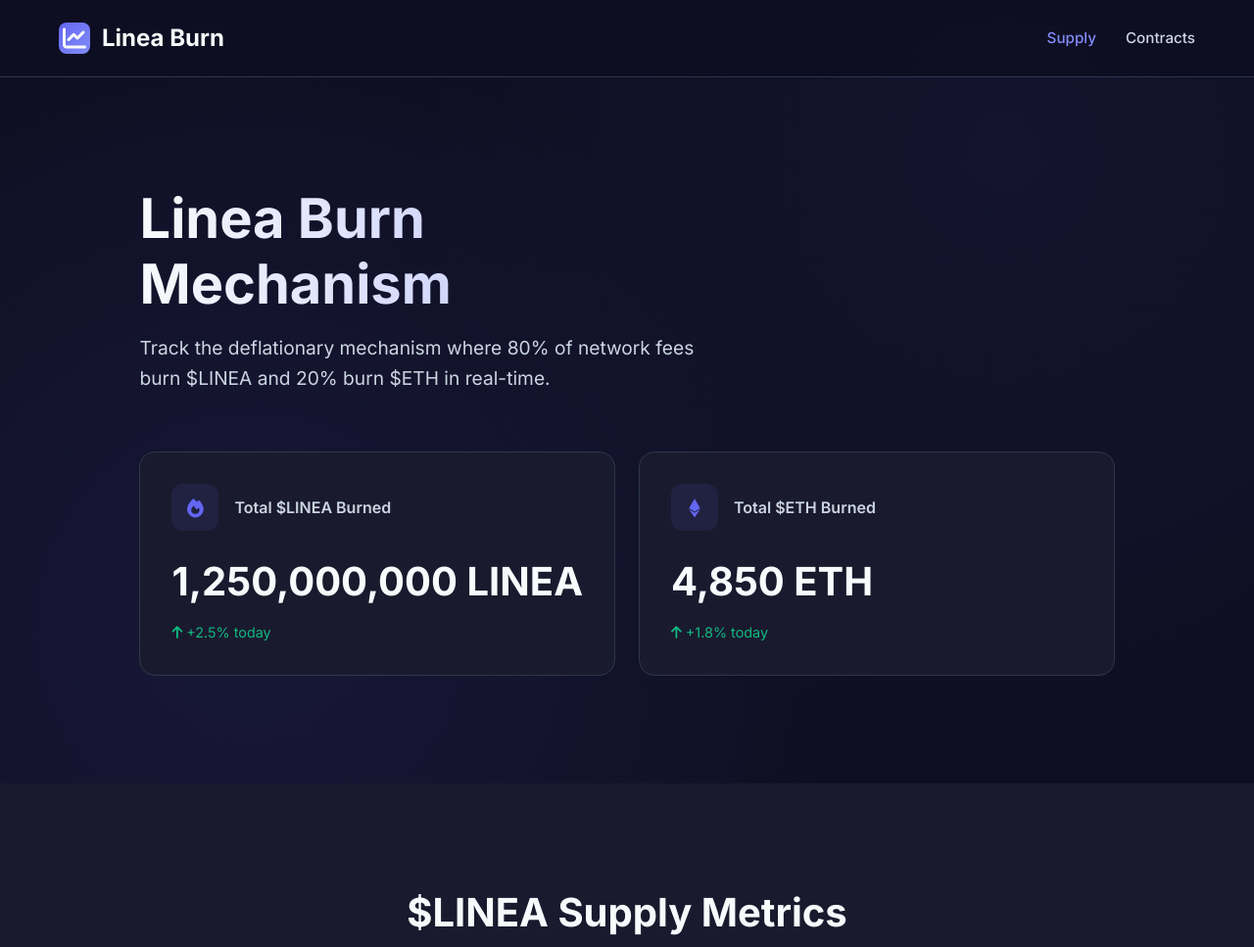
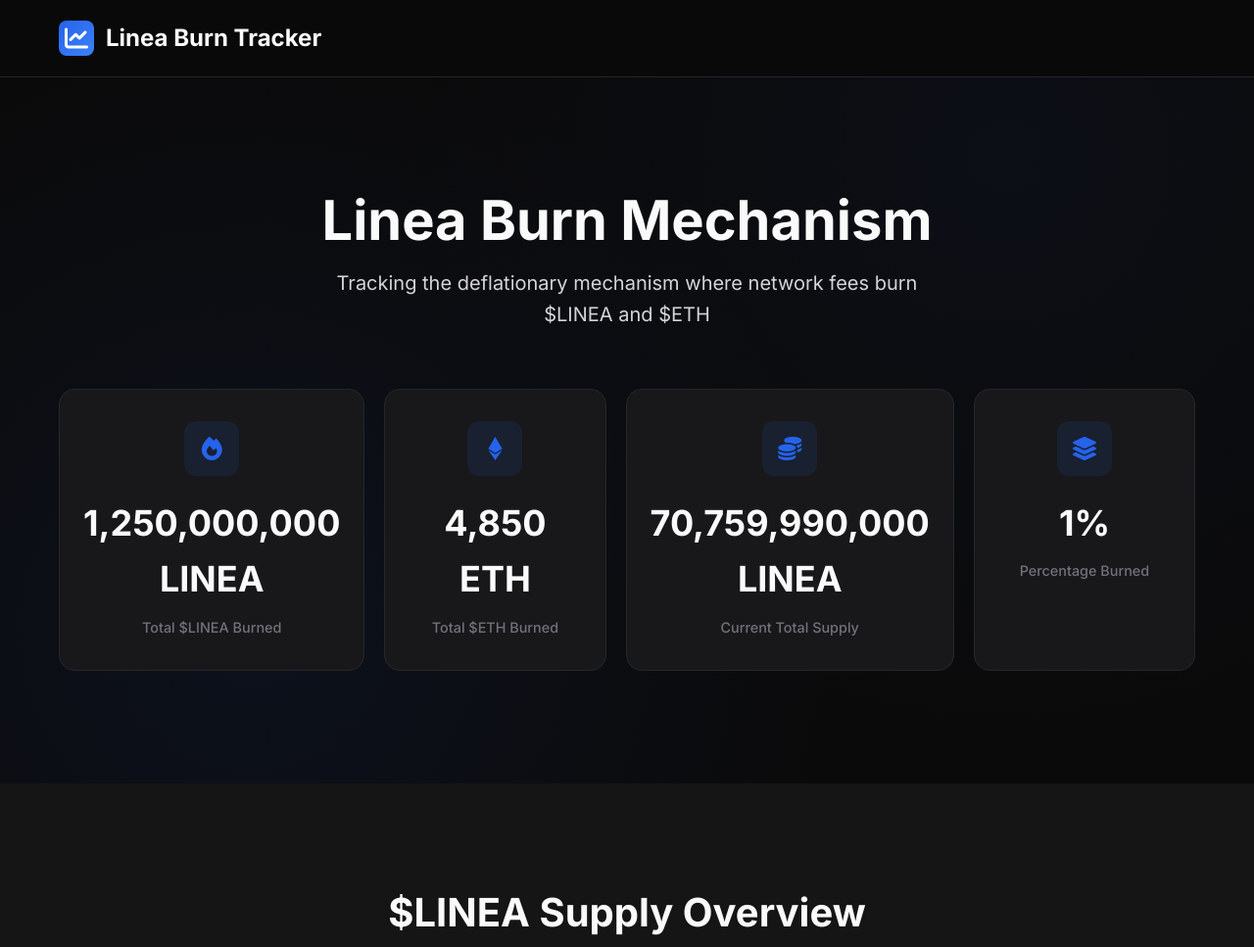
Before and after one commit to ali90110100/testlinea, a plain HTML site: page index.html in a window 1280 px wide. Shown: the top 967 px of the page at 98% size. Drawn offline with Linux system fonts and the light colour scheme.

Commit message:
Update index.html

```diff
--- a/index.html
+++ b/index.html
@@ -8,15 +8,15 @@
     <link href="https://fonts.googleapis.com/css2?family=Inter:wght@300;400;500;600;700&display=swap" rel="stylesheet">
     <style>
         :root {
-            --primary: #0f0f23;
-            --secondary: #1a1a2e;
-            --accent: #6366f1;
-            --accent-light: #818cf8;
-            --text-primary: #f8fafc;
-            --text-secondary: #cbd5e1;
-            --text-muted: #64748b;
-            --success: #10b981;
-            --border: #2d3748;
+            --primary: #0a0a0a;
+            --secondary: #151515;
+            --accent: #2563eb;
+            --accent-light: #3b82f6;
+            --text-primary: #fafafa;
+            --text-secondary: #d4d4d8;
+            --text-muted: #71717a;
+            --border: #27272a;
+            --card-bg: #18181b;
         }
 
         * {
@@ -41,7 +41,7 @@
 
         /* Header Styles */
         header {
-            background: rgba(15, 15, 35, 0.95);
+            background: rgba(10, 10, 10, 0.95);
             backdrop-filter: blur(10px);
             position: fixed;
             width: 100%;
@@ -65,31 +65,14 @@
         }
 
         .logo-icon {
-            width: 32px;
-            height: 32px;
+            width: 36px;
+            height: 36px;
             background: linear-gradient(135deg, var(--accent), var(--accent-light));
             border-radius: 8px;
             display: flex;
             align-items: center;
             justify-content: center;
-        }
-
-        nav ul {
-            display: flex;
-            list-style: none;
-            gap: 30px;
-        }
-
-        nav a {
-            color: var(--text-secondary);
-            text-decoration: none;
-            font-weight: 500;
-            transition: color 0.3s;
-            font-size: 0.95rem;
-        }
-
-        nav a:hover, nav a.active {
-            color: var(--accent-light);
+            color: white;
         }
 
         /* Hero Section */
@@ -109,93 +92,81 @@
             width: 100%;
             height: 100%;
             background:
-                radial-gradient(circle at 20% 80%, rgba(99, 102, 241, 0.1) 0%, transparent 50%),
-                radial-gradient(circle at 80% 20%, rgba(99, 102, 241, 0.05) 0%, transparent 50%);
+                radial-gradient(circle at 20% 80%, rgba(37, 99, 235, 0.08) 0%, transparent 50%),
+                radial-gradient(circle at 80% 20%, rgba(37, 99, 235, 0.05) 0%, transparent 50%);
             z-index: -1;
         }
 
         .hero-content {
             width: 100%;
+            text-align: center;
         }
 
         .hero h1 {
             font-size: 3.5rem;
             margin-bottom: 16px;
             font-weight: 700;
-            background: linear-gradient(to right, var(--text-primary), var(--accent-light));
-            -webkit-background-clip: text;
-            -webkit-text-fill-color: transparent;
-            line-height: 1.2;
+            line-height: 1.1;
         }
 
         .hero p {
-            font-size: 1.2rem;
+            font-size: 1.25rem;
             color: var(--text-secondary);
-            margin-bottom: 40px;
+            margin-bottom: 60px;
             max-width: 600px;
+            margin-left: auto;
+            margin-right: auto;
         }
 
         .stats-grid {
             display: grid;
-            grid-template-columns: repeat(2, 1fr);
-            gap: 24px;
-            margin-top: 60px;
+            grid-template-columns: repeat(4, 1fr);
+            gap: 20px;
+            margin-top: 40px;
         }
 
         .stat-card {
-            background: var(--secondary);
+            background: var(--card-bg);
             border-radius: 16px;
-            padding: 32px;
+            padding: 32px 24px;
             border: 1px solid var(--border);
-            transition: transform 0.3s, box-shadow 0.3s;
+            transition: all 0.3s ease;
             display: flex;
             flex-direction: column;
+            align-items: center;
+            text-align: center;
         }
 
         .stat-card:hover {
             transform: translateY(-5px);
+            border-color: var(--accent);
             box-shadow: 0 10px 30px rgba(0, 0, 0, 0.2);
-            border-color: var(--accent);
-        }
-
-        .stat-header {
-            display: flex;
-            align-items: center;
-            margin-bottom: 20px;
         }
 
         .stat-icon {
-            width: 48px;
-            height: 48px;
-            background: rgba(99, 102, 241, 0.1);
+            width: 56px;
+            height: 56px;
+            background: rgba(37, 99, 235, 0.1);
             border-radius: 12px;
             display: flex;
             align-items: center;
             justify-content: center;
-            margin-right: 16px;
+            margin-bottom: 20px;
             color: var(--accent);
-            font-size: 1.2rem;
-        }
-
-        .stat-title {
-            font-size: 1rem;
-            font-weight: 600;
-            color: var(--text-secondary);
+            font-size: 1.5rem;
         }
 
         .stat-value {
-            font-size: 2.5rem;
+            font-size: 2.25rem;
             font-weight: 700;
             margin-bottom: 8px;
             color: var(--text-primary);
         }
 
-        .stat-change {
+        .stat-label {
             font-size: 0.9rem;
-            color: var(--success);
-            display: flex;
-            align-items: center;
-            gap: 4px;
+            color: var(--text-muted);
+            font-weight: 500;
         }
 
         /* Supply Section */
@@ -229,7 +200,7 @@
         }
 
         .supply-card {
-            background: var(--primary);
+            background: var(--card-bg);
             border-radius: 16px;
             padding: 40px;
             border: 1px solid var(--border);
@@ -250,8 +221,8 @@
         }
 
         .supply-badge {
-            background: rgba(16, 185, 129, 0.1);
-            color: var(--success);
+            background: rgba(37, 99, 235, 0.1);
+            color: var(--accent);
             padding: 6px 12px;
             border-radius: 20px;
             font-size: 0.9rem;
@@ -322,17 +293,17 @@
         }
 
         .contract-card {
-            background: var(--secondary);
+            background: var(--card-bg);
             border-radius: 16px;
             padding: 32px;
             border: 1px solid var(--border);
-            transition: transform 0.3s, box-shadow 0.3s;
+            transition: all 0.3s ease;
         }
 
         .contract-card:hover {
             transform: translateY(-5px);
+            border-color: var(--accent);
             box-shadow: 0 10px 30px rgba(0, 0, 0, 0.2);
-            border-color: var(--accent);
         }
 
         .contract-header {
@@ -344,7 +315,7 @@
         .contract-icon {
             width: 48px;
             height: 48px;
-            background: rgba(99, 102, 241, 0.1);
+            background: rgba(37, 99, 235, 0.1);
             border-radius: 12px;
             display: flex;
             align-items: center;
@@ -462,13 +433,15 @@
         }
 
         /* Responsive Design */
+        @media (max-width: 1024px) {
+            .stats-grid {
+                grid-template-columns: repeat(2, 1fr);
+            }
+        }
+
         @media (max-width: 768px) {
             .header-content {
                 flex-direction: column;
-                gap: 15px;
-            }
-
-            nav ul {
                 gap: 15px;
             }
 
@@ -507,14 +480,8 @@
                     <div class="logo-icon">
                         <i class="fas fa-chart-line"></i>
                     </div>
-                    <span>Linea Burn</span>
+                    <span>Linea Burn Tracker</span>
                 </div>
-                <nav>
-                    <ul>
-                        <li><a href="#supply" class="active">Supply</a></li>
-                        <li><a href="#contracts">Contracts</a></li>
-                    </ul>
-                </nav>
             </div>
         </div>
     </header>
@@ -524,35 +491,37 @@
         <div class="hero-bg"></div>
         <div class="container">
             <div class="hero-content">
-                <h1>Linea Burn<br>Mechanism</h1>
-                <p>Track the deflationary mechanism where 80% of network fees burn $LINEA and 20% burn $ETH in real-time.</p>
+                <h1>Linea Burn Mechanism</h1>
+                <p>Tracking the deflationary mechanism where network fees burn $LINEA and $ETH</p>
 
                 <div class="stats-grid">
                     <div class="stat-card">
-                        <div class="stat-header">
-                            <div class="stat-icon">
-                                <i class="fas fa-fire"></i>
-                            </div>
-                            <div class="stat-title">Total $LINEA Burned</div>
+                        <div class="stat-icon">
+                            <i class="fas fa-fire"></i>
                         </div>
                         <div class="stat-value" id="total-linea-burned">0</div>
-                        <div class="stat-change">
-                            <i class="fas fa-arrow-up"></i>
-                            <span>+2.5% today</span>
-                        </div>
+                        <div class="stat-label">Total $LINEA Burned</div>
                     </div>
                     <div class="stat-card">
-                        <div class="stat-header">
-                            <div class="stat-icon">
-                                <i class="fab fa-ethereum"></i>
-                            </div>
-                            <div class="stat-title">Total $ETH Burned</div>
+                        <div class="stat-icon">
+                            <i class="fab fa-ethereum"></i>
                         </div>
                         <div class="stat-value" id="total-eth-burned">0</div>
-                        <div class="stat-change">
-                            <i class="fas fa-arrow-up"></i>
-                            <span>+1.8% today</span>
+                        <div class="stat-label">Total $ETH Burned</div>
+                    </div>
+                    <div class="stat-card">
+                        <div class="stat-icon">
+                            <i class="fas fa-coins"></i>
                         </div>
+                        <div class="stat-value" id="current-supply">0</div>
+                        <div class="stat-label">Current Total Supply</div>
+                    </div>
+                    <div class="stat-card">
+                        <div class="stat-icon">
+                            <i class="fas fa-layer-group"></i>
+                        </div>
+                        <div class="stat-value" id="burned-percentage">0%</div>
+                        <div class="stat-label">Percentage Burned</div>
                     </div>
                 </div>
             </div>
@@ -560,10 +529,10 @@
     </section>
 
     <!-- Supply Section -->
-    <section class="supply" id="supply">
+    <section class="supply">
         <div class="container">
             <div class="section-header">
-                <h2 class="section-title">$LINEA Supply Metrics</h2>
+                <h2 class="section-title">$LINEA Supply Overview</h2>
                 <p class="section-subtitle">Track the evolution of $LINEA supply with real-time burn data</p>
             </div>
 
@@ -571,7 +540,7 @@
                 <div class="supply-card">
                     <div class="supply-header">
                         <h3 class="supply-title">Supply Distribution</h3>
-                        <div class="supply-badge">Deflationary</div>
+                        <div class="supply-badge">Deflationary Mechanism</div>
                     </div>
 
                     <div class="supply-visual">
@@ -579,7 +548,7 @@
                             <div class="supply-progress" id="supply-progress"></div>
                         </div>
                         <div class="supply-labels">
-                            <span>Burned: <span id="burned-percentage">0%</span></span>
+                            <span>Burned: <span id="burned-percentage-label">0%</span></span>
                             <span>Circulating: <span id="circulating-percentage">100%</span></span>
                         </div>
                     </div>
@@ -590,16 +559,8 @@
                             <div class="supply-stat-label">Initial Total Supply</div>
                         </div>
                         <div class="supply-stat">
-                            <div class="supply-stat-value" id="current-supply">0</div>
+                            <div class="supply-stat-value" id="current-supply-value">0</div>
                             <div class="supply-stat-label">Current Total Supply</div>
-                        </div>
-                        <div class="supply-stat">
-                            <div class="supply-stat-value" id="burned-today">0</div>
-                            <div class="supply-stat-label">Burned Today</div>
-                        </div>
-                        <div class="supply-stat">
-                            <div class="supply-stat-value" id="burn-rate">0</div>
-                            <div class="supply-stat-label">Avg Burn Rate / Day</div>
                         </div>
                     </div>
                 </div>
@@ -608,7 +569,7 @@
     </section>
 
     <!-- Contracts Section -->
-    <section class="contracts" id="contracts">
+    <section class="contracts">
         <div class="container">
             <div class="section-header">
                 <h2 class="section-title">Contract Addresses</h2>
@@ -718,16 +679,6 @@
                         <li><a href="#">Linea Documentation</a></li>
                         <li><a href="#">Etherscan</a></li>
                         <li><a href="#">LineaScan</a></li>
-                        <li><a href="#">GitHub</a></li>
-                    </ul>
-                </div>
-
-                <div class="footer-column">
-                    <h3>Community</h3>
-                    <ul class="footer-links">
-                        <li><a href="#">Twitter</a></li>
-                        <li><a href="#">Discord</a></li>
-                        <li><a href="#">Telegram</a></li>
                     </ul>
                 </div>
             </div>
@@ -746,8 +697,6 @@
             const initialSupply = 72009990000;
             let totalLineaBurned = 1250000000; // Example value - would come from API
             let totalEthBurned = 4850; // Example value - would come from API
-            let burnedToday = 15000000; // Example value - would come from API
-            let burnRate = 12000000; // Example value - would come from API
 
             // Calculate derived values
             const currentSupply = initialSupply - totalLineaBurned;
@@ -758,11 +707,11 @@
             animateValue('total-linea-burned', 0, totalLineaBurned, 2000, ' LINEA');
             animateValue('total-eth-burned', 0, totalEthBurned, 2000, ' ETH');
             animateValue('current-supply', 0, currentSupply, 2000, ' LINEA');
-            animateValue('burned-today', 0, burnedToday, 2000, ' LINEA');
-            animateValue('burn-rate', 0, burnRate, 2000, ' LINEA');
+            animateValue('current-supply-value', 0, currentSupply, 2000, ' LINEA');
+            animateValue('burned-percentage', 0, burnedPercentage, 2000, '%');
 
             // Update percentage labels
-            document.getElementById('burned-percentage').textContent = `${burnedPercentage}%`;
+            document.getElementById('burned-percentage-label').textContent = `${burnedPercentage}%`;
             document.getElementById('circulating-percentage').textContent = `${circulatingPercentage}%`;
 
             // Animate supply progress bar
```
